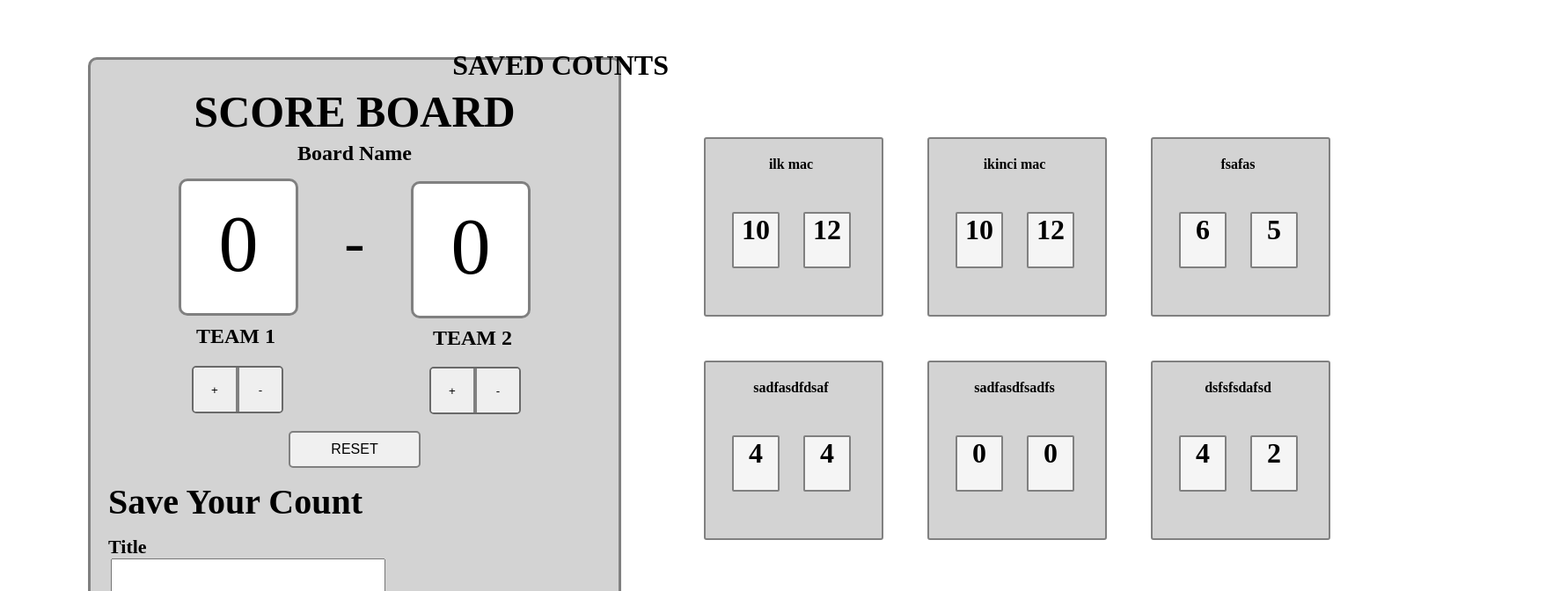
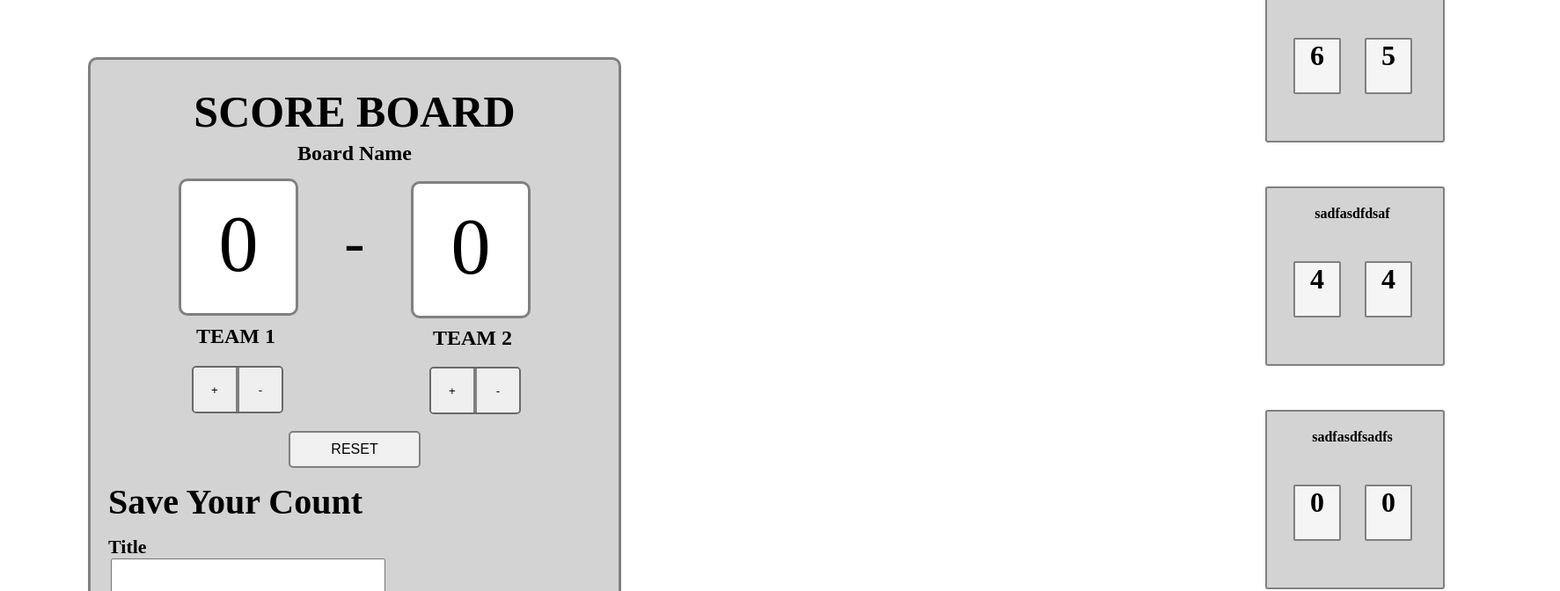
Before and after one commit to ertugakmann/ScoreBoardWithReact, a React (Vite) app in the folder ScoreBoard-React/: page / in a window 1280 px wide. Shown: the top 672 px of the page at 88% size, 1773 px wide, since content can reach past the window. Built offline with nearby package versions, Linux system fonts and the light colour scheme; data requests are answered from the project's data file.

Commit message:
Update App.jsx
I changed some HTML codes and added MUI codes.

```diff
--- a/ScoreBoard-React/src/App.jsx
+++ b/ScoreBoard-React/src/App.jsx
@@ -4,45 +4,41 @@ import SavedCounts from "./components/SavedCounts";
 import { useState, useEffect, useSyncExternalStore } from "react";
 import PlsSaveCount from "./components/PlsSaveCount";
 import axios from "axios";
+import { Box, Stack } from "@mui/material";
 
 function App() {
   const [firstCount, setFirstCount] = useState(0);
   const [secondCount, setSecondCount] = useState(0);
   const [inputValue, setInputValue] = useState("");
   const [boards, setBoards] = useState([]);
-  const [log, setLog] = useState(true);
+  const [refresh, setRefresh] = useState(true);
 
   useEffect(() => {
     const fetchData = async () => {
       try {
+        //todo: refactor axios.get()
         const response = await axios({
           method: "get",
           url: "http://localhost:3000/boards",
         });
         setBoards(response.data);
+        setRefresh(false);
       } catch (error) {
         console.log(error);
       }
     };
 
-    fetchData();
-  }, []); // Boş bağımlılık listesi, bu etkileşimin yalnızca bir kez çalışmasını sağlar.
+    refresh && fetchData();
+  }, [refresh]);
 
-  const changeCountFirst = (e) => {
-    {
+  const createChangeCountFunction = (setCountFunction, value) => (e) => {
     e.target.innerHTML === "+"
-        ? setFirstCount(firstCount + 1)
-        : setFirstCount(firstCount - 1);
-    }
+      ? setCountFunction((prevState) => prevState + value)
+      : setCountFunction((prevState) => prevState - value);
   };
 
-  const changeCountSecond = (e) => {
-    {
-      e.target.innerHTML === "+"
-        ? setSecondCount(secondCount + 1)
-        : setSecondCount(secondCount - 1);
-    }
-  };
+  const changeCountFirst = createChangeCountFunction(setFirstCount, 1);
+  const changeCountSecond = createChangeCountFunction(setSecondCount, 1);
 
   const resetCounts = () => {
     setFirstCount(0);
@@ -50,12 +46,8 @@ function App() {
   };
 
   const saveButton = () => {
-    {
-      inputValue !== "" ? post() : warn();
-    }
-    setInputValue("");
-    setFirstCount(0);
-    setSecondCount(0);
+    if (!inputValue) return warn();
+    post();
   };
 
   const warn = () => {
@@ -73,22 +65,18 @@ function App() {
         title: inputValue,
       },
     });
-    const fetchDataTwo = async () => {
-      try {
-        const response = await axios({
-          method: "get",
-          url: "http://localhost:3000/boards",
-        });
-        setBoards(response.data);
-      } catch (error) {
-        console.log(error);
-      }
-    };
-    fetchDataTwo();
+    setInputValue("");
+    setFirstCount(0);
+    setSecondCount(0);
+    setRefresh(true);
   };
 
   return (
-    <>
+    <Box>
+      <Stack
+        direction={{ xs: "column", sm: "row" }}
+        spacing={{ xs: 1, sm: 2, md: 4 }}
+      >
         <DefaultBoard
           firstCount={firstCount}
           secondCount={secondCount}
@@ -97,10 +85,15 @@ function App() {
           resetCounts={resetCounts}
           saveButton={saveButton}
           inputValue={inputValue}
-        setInputValue={setInputValue} // setInputValue fonksiyonu props olarak geçirildi
+          setInputValue={setInputValue}
         />
-      {boards.length === 0 ? <PlsSaveCount /> : <SavedCounts boards={boards} />}
-    </>
+        {boards.length === 0 ? (
+          <PlsSaveCount />
+        ) : (
+          <SavedCounts boards={boards} />
+        )}
+      </Stack>
+    </Box>
   );
 }
 
```
Lines whose indentation alone changed are shown as unchanged.
